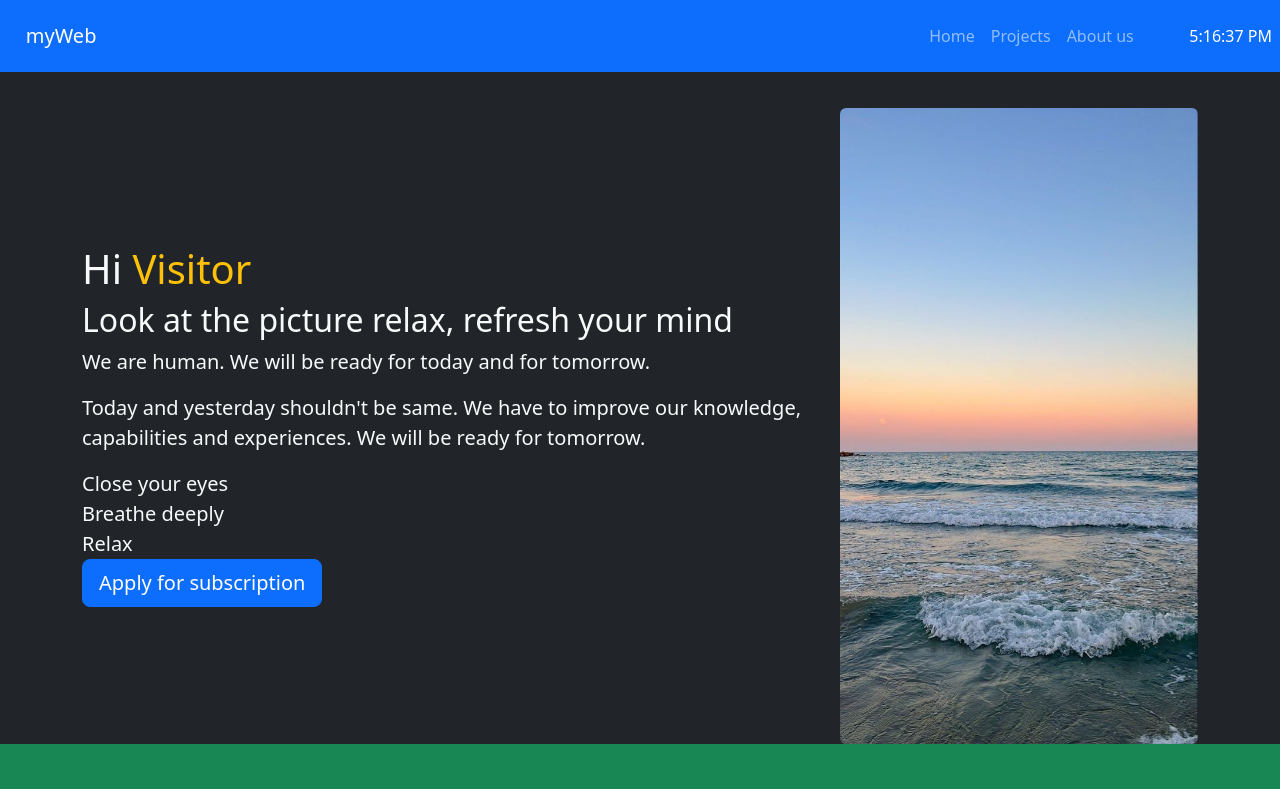
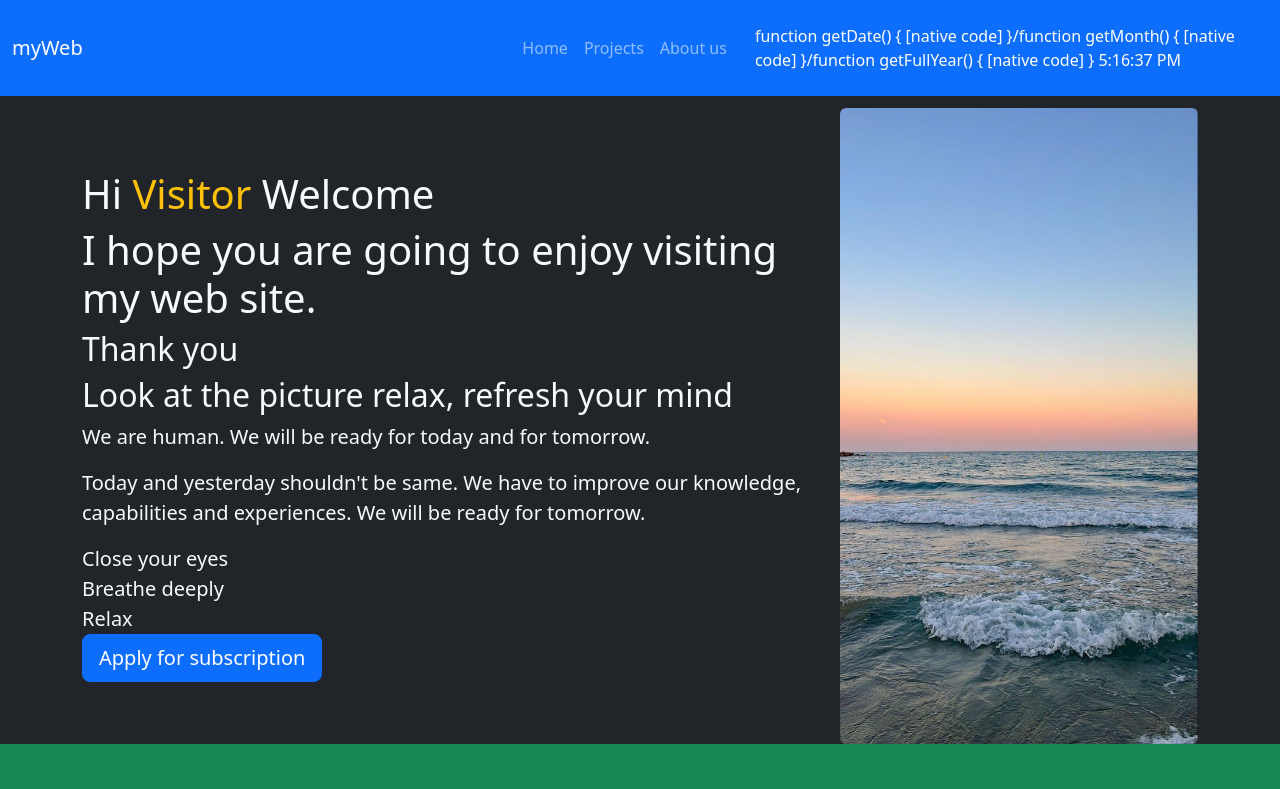
Before and after one commit to merdemc/erdemcukadar, a plain HTML site: page index.html in a window 1280 px wide. Shown: the top 789 px of the page. Drawn offline with nearby package versions, Linux system fonts and the light colour scheme.

Commit message:
date updated. Welcome message updated

```diff
--- a/index.html
+++ b/index.html
@@ -46,7 +46,9 @@
         <div class="container">
             <div class="d-sm-flex align-items-center justify-content-between">
                 <div class="lead text-sm-center text-lg-start">
-                    <h1>Hi <span class="visitor text-warning"></span></h1>
+                    <h1>Hi <span class="visitor text-warning"></span> Welcome</h1>
+                    <h1>I hope you are going to enjoy visiting my web site.</h1>
+                    <h2>Thank you</h2>
                     <h2>Look at the picture relax, refresh your mind</h2>
                     <p>We are human. We will be ready for today and for tomorrow.</p>
                     <p>
--- a/js/main.js
+++ b/js/main.js
@@ -4,7 +4,7 @@ window.onload = function init() {
     setInterval(myTimer, 1000);
     function myTimer() {
       const d = new Date();
-      document.getElementById("time").innerHTML = d.toLocaleTimeString();
+      document.getElementById("time").innerHTML = `${d.getDate}/${d.getMonth}/${d.getFullYear} ${d.toLocaleTimeString()}`;
     }
   };
 
```
Also changed, not shown: 1 other file.
